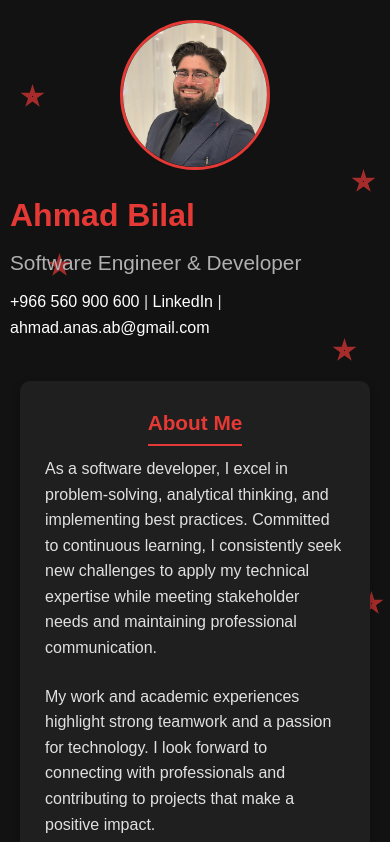
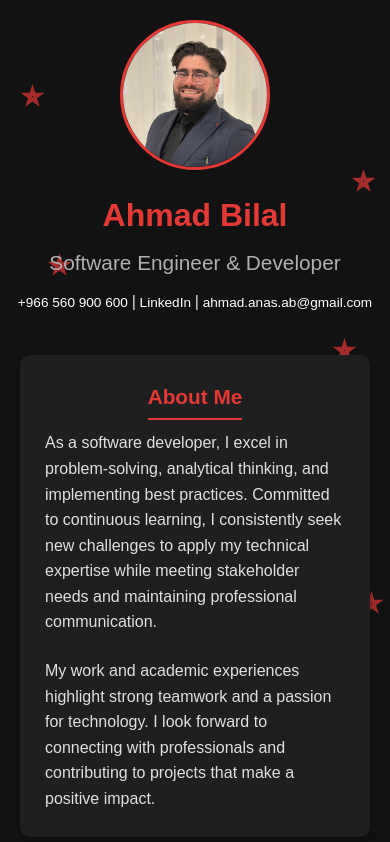
Before and after one commit to Abilal9/abilal.co, a React (Create React App) app: page / in a window 390 px wide. Shown: the top 842 px of the page. Built offline with nearby package versions, Linux system fonts and the light colour scheme.

Commit message:
Fix socials for mobile

```diff
--- a/src/App.css
+++ b/src/App.css
@@ -110,6 +110,7 @@ body {
 @media (max-width: 600px) {
   .name {
     font-size: 2rem; /* smaller font for phones */
+    text-align: center;
   }
 }
 
@@ -117,12 +118,33 @@ body {
   font-size: 1.3rem;
   color: #b0b0b0;
   margin-top: 5px;
+  text-align: left;
+}
+
+@media (max-width: 600px) {
+  .title {
+    font-size: 1.3rem;
+    color: #b0b0b0;
+    margin-top: 5px;
+    text-align: center;
+  }
 }
 
 /* Social Links */
 .socials {
   margin-top: 10px;
   text-align: left;
+  display: inline-block;
+  white-space: nowrap;
+}
+
+@media (max-width: 600px) {
+  .socials {
+    color: #b0b0b0;
+    text-align: center;
+    display: inline-block;
+    white-space: nowrap;
+  }
 }
 
 .socials p {
@@ -133,7 +155,6 @@ body {
 .socials a {
   color: white;
   text-decoration: none;
-  font-size: 1rem;
   transition: transform 0.3s ease, color 0.3s ease;
 }
 
```
